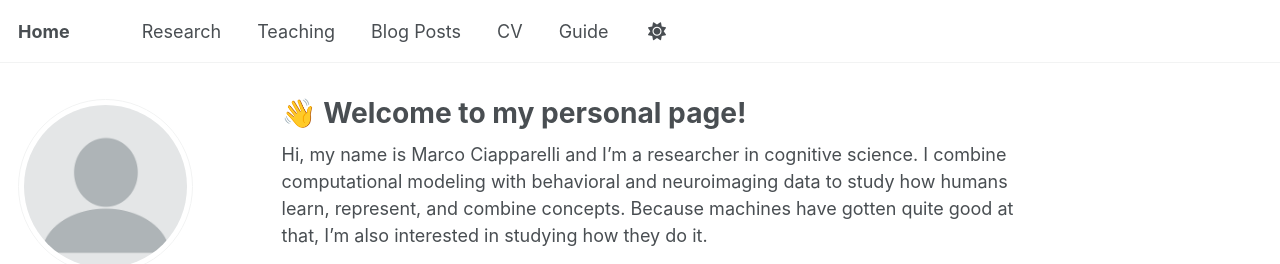
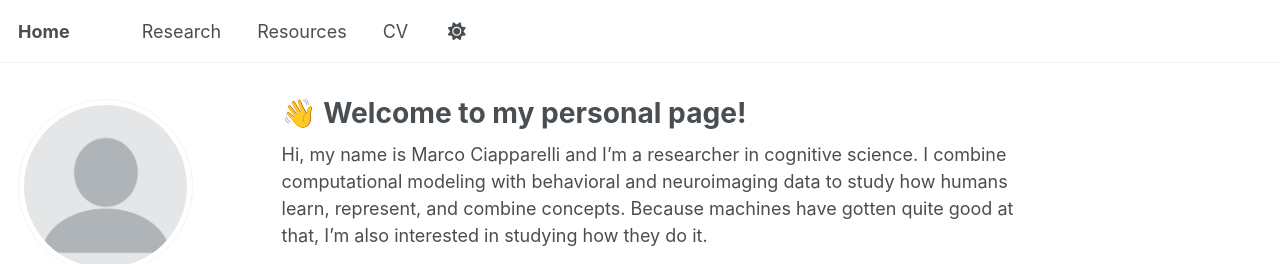
Before and after one commit to MarcoCiapparelli/MarcoCiapparelli.github.io, a Jekyll site: the page built from _pages/about.md, in a window 1280 px wide. Shown: the top 264 px of the page. Built offline with Jekyll 4.4.1, drawn with Linux system fonts in a browser that asks for light colours; some web fonts are replaced; a script that is not in the unit is left out.

Commit message:
Update navigation.yml

```diff
--- a/_data/navigation.yml
+++ b/_data/navigation.yml
@@ -14,14 +14,14 @@ main:
   # - title: "Talks"
   #  url: /talks/
 
-  - title: "Teaching"
-    url: /teaching/
+  - title: "Resources"
+    url: /resources/
 
   # - title: "Portfolio"
   #  url: /portfolio/
 
-  - title: "Blog Posts"
-    url: /year-archive/
+  # - title: "Blog Posts"
+  #  url: /year-archive/
 
   - title: "CV"
     url: /cv/
@@ -29,5 +29,5 @@ main:
   # - title: "CV"
   #   url: /cv-json/
 
-  - title: "Guide"
-    url: /markdown/
+  #- title: "Guide"
+  #  url: /markdown/
```
